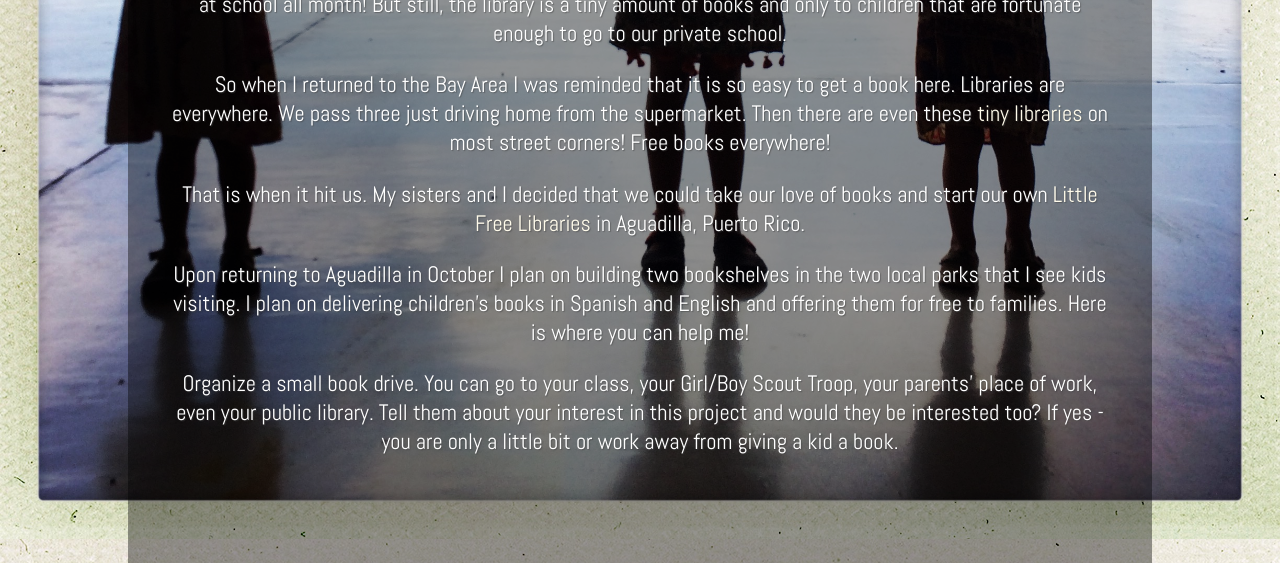
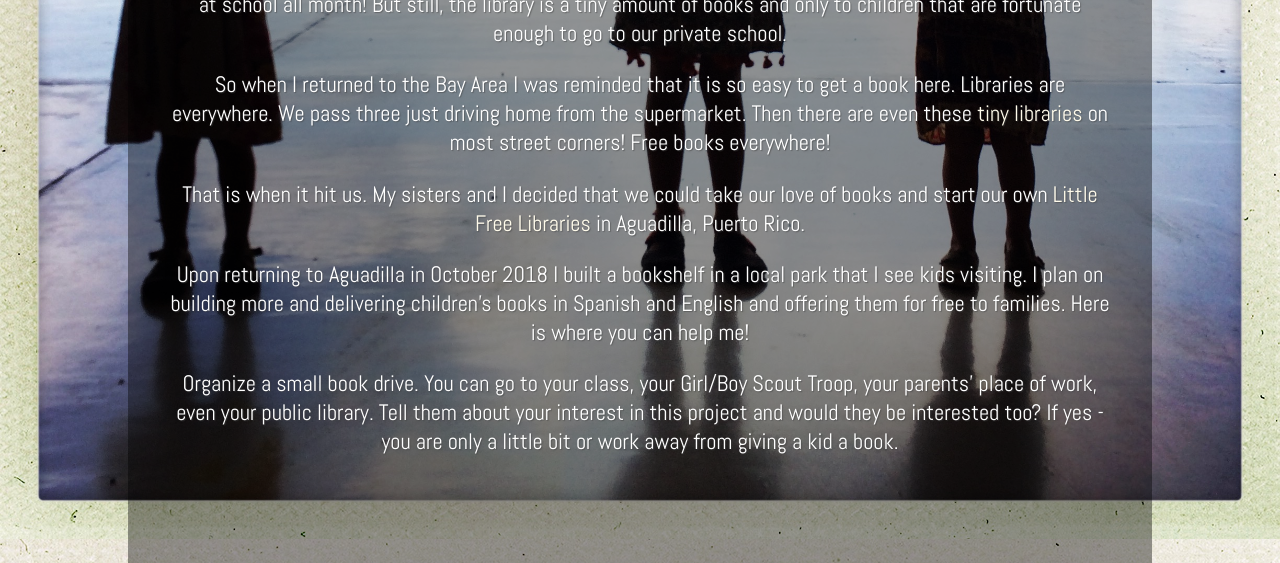
Before and after one commit to treshermanaspr/treshermanaspr.github.io, a Jekyll site: the page built from index.html, in a window 1280 px wide and 900 px high, scrolled down 741 px, cut to the strip 0-563 px from the top of the window. Built offline with Jekyll 4.4.1, drawn with Linux system fonts in a browser that asks for light colours; nearby versions of some CDN libraries.

Commit message:
Update index.html

```diff
--- a/index.html
+++ b/index.html
@@ -71,7 +71,7 @@ _options:
 
 <p class="editable">That is when it hit us.  My sisters and I decided that we could take our love of books and start our own <a href="https://littlefreelibrary.org">Little Free Libraries</a> in Aguadilla, Puerto Rico.  </p>
 
-<p class="editable">Upon returning to Aguadilla in October I plan on building two bookshelves in the two local parks that I see kids visiting.  I plan on delivering children’s books in Spanish and English and offering them for free to families.  Here is where you can help me!</p>
+<p class="editable">Upon returning to Aguadilla in October 2018 I built a bookshelf in a local park that I see kids visiting.  I plan on building more and delivering children’s books in Spanish and English and offering them for free to families.  Here is where you can help me!</p>
 
 <p class="editable">Organize a small book drive.  You can go to your class, your Girl/Boy Scout Troop, your parents’ place of work, even your public library.  Tell them about your interest in this project and would they be interested too?  If yes - you are only a little bit or work away from giving a kid a book.</p>
 
```
